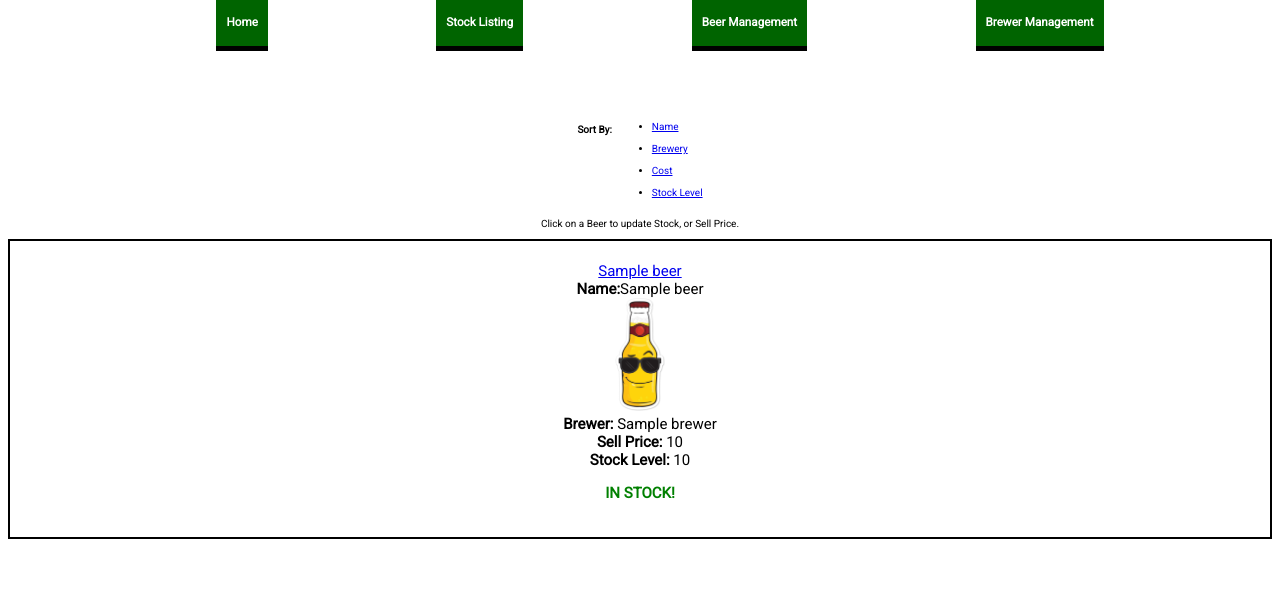
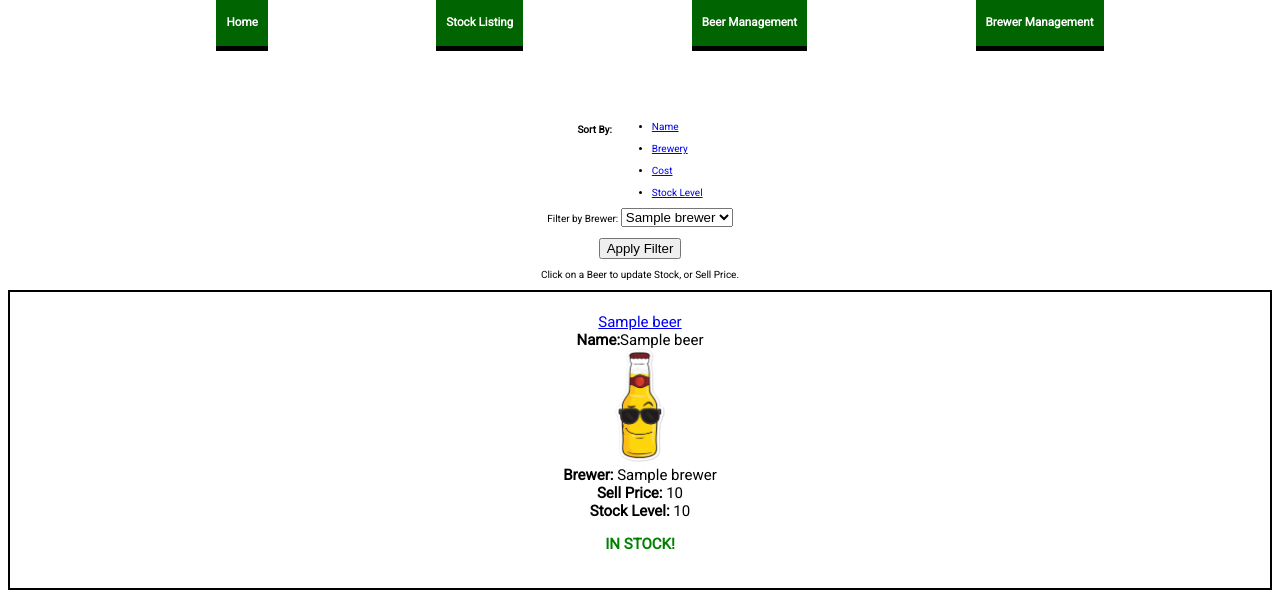
Before and after one commit to sailorjack94/smooth_hoperator, a Flask app: page /beers in a window 1280 px wide. Shown: the part 334-932 px from the top of the page. Before the commit the page ends 873 px from the top, so only its background shows below. Run offline with Flask 2, Linux system fonts and the light colour scheme; a database or web service that is not in the repository returns one stand-in record (values such as "Sample title"); some libraries are stand-ins or nearby versions.

Commit message:
Stlyes Updated. Filter Dropdown Added

```diff
--- a/smooth_hoperator/controllers/beer_controller.py
+++ b/smooth_hoperator/controllers/beer_controller.py
@@ -12,7 +12,8 @@ beer_blueprint = Blueprint('beer', __name__)
 @beer_blueprint.route('/beers')
 def beers():
     beers = beer_repository.select_all()
-    return render_template('beers/stock.html', all_beers = beers)
+    brewers = brewer_repository.select_all()
+    return render_template('beers/stock.html', all_beers = beers, all_brewers=brewers)
 
 @beer_blueprint.route('/beers/name')
 def beers_by_name():
--- a/smooth_hoperator/repositories/beer_repository.py
+++ b/smooth_hoperator/repositories/beer_repository.py
@@ -110,3 +110,8 @@ def update(beer):
     sql = "UPDATE beers SET (name, description, style, stock, buy_price, sell_price, brewer_id) = (%s, %s, %s, %s, %s, %s, %s) WHERE id = %s"
     values = [beer.name, beer.description, beer.style, beer.stock, beer.buy_price,beer.sell_price, beer.brewer.id, beer.id]
     run_sql(sql, values)
+
+def total_value():
+    value = 0
+    sql= "SELECT SUM(buy_price * stock) FROM beers"
+    value = run_sql(sql)
--- a/smooth_hoperator/static/styles/main.css
+++ b/smooth_hoperator/static/styles/main.css
@@ -2,8 +2,6 @@ body {
     font: normal 10px roboto, arial, helvetica;
 
 }
-
-
 
 div.logo-center {
     display: flex;
@@ -11,7 +9,6 @@ div.logo-center {
     margin-right: auto;
     justify-content: center;
     font-size: 20px;
-
 }
 
 .sort-by-selector {
--- a/smooth_hoperator/templates/base.html
+++ b/smooth_hoperator/templates/base.html
@@ -13,7 +13,7 @@
         <div class='logo-center'>
        <img style="max-width:25%; max-height:25%;" src="{{url_for('static', filename='hops.jpeg')}}"/>
     </div>
-    <div >
+    <div>
         <ul  class='main-nav'>
             <a  class = 'nav-button' href='/'><h3>Home</h3></a>
             <a  class = 'nav-button' href = '/beers'><h3>Stock Listing</h3></a>
--- a/smooth_hoperator/templates/beers/stock.html
+++ b/smooth_hoperator/templates/beers/stock.html
@@ -10,9 +10,21 @@
         <li><a href="/beers/stock">Stock Level</a></li>
     </ul>
 </nav>
-<nav>
+<form action="POST">
+<div style="text-align:center;">
+    <label for="brewer-filter">Filter by Brewer: </label>
+    <select id="brewer-filter" name="brewer_id">
+        {% for brewer in all_brewers %}
+        <option value="{{ brewer.id }}">{{ brewer.name }}</option>
+        {% endfor %}
+    </select><br><br>
+    <button type="submit">Apply Filter</button>
+</div>
+</form>
+<div>
   <p style="text-align:center">Click on a Beer to update Stock, or Sell Price.</p>
-  </nav>
+
+</div>
 
 {% for beer in all_beers %}
 <section class='inventory-section'>
```
Also changed, not shown: smooth_hoperator/templates/index.html (+7 -1 lines).
